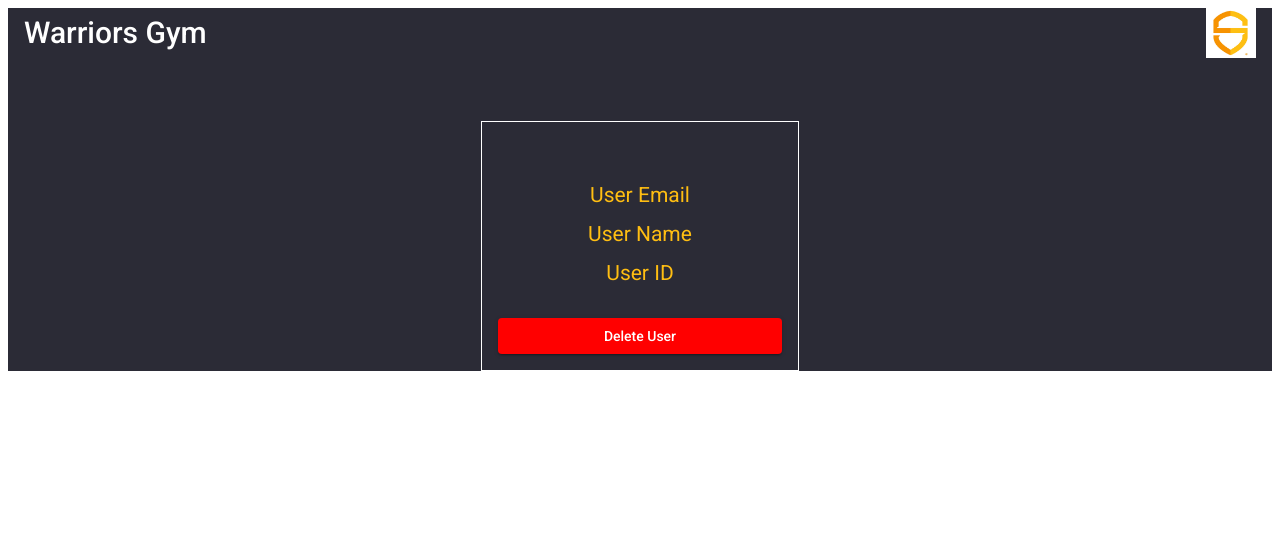
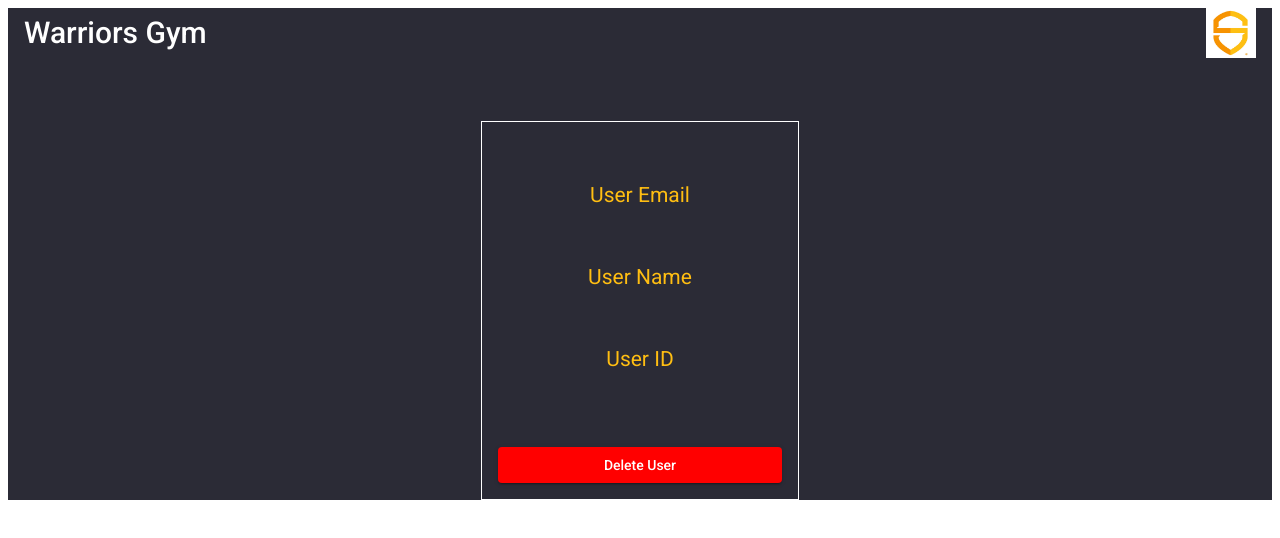
Before and after one commit to marcusjensen15/Warriors_Gym_Frontend, an Angular app: page /individual-user/1 in a window 1280 px wide. Shown: the top 538 px of the page. Built offline with nearby package versions, Linux system fonts and the light colour scheme.

Commit message:
fix spacing issue

```diff
--- a/src/app/individual-user/individual-user.component.scss
+++ b/src/app/individual-user/individual-user.component.scss
@@ -24,8 +24,8 @@
 .user-info-display {
   color: $scw-white;
   font-size: 1.5em;
-  margin-bottom: 6%;
-  margin-left: 10%;
+  padding-bottom: 6%;
+  padding-left: 10%;
   text-align: center;
   width: 80%;
   &.label{
```
